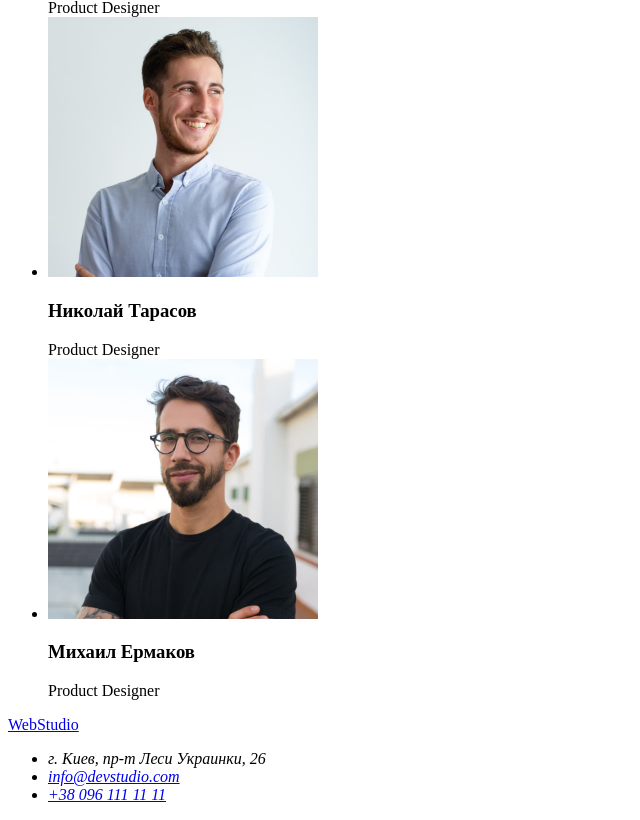
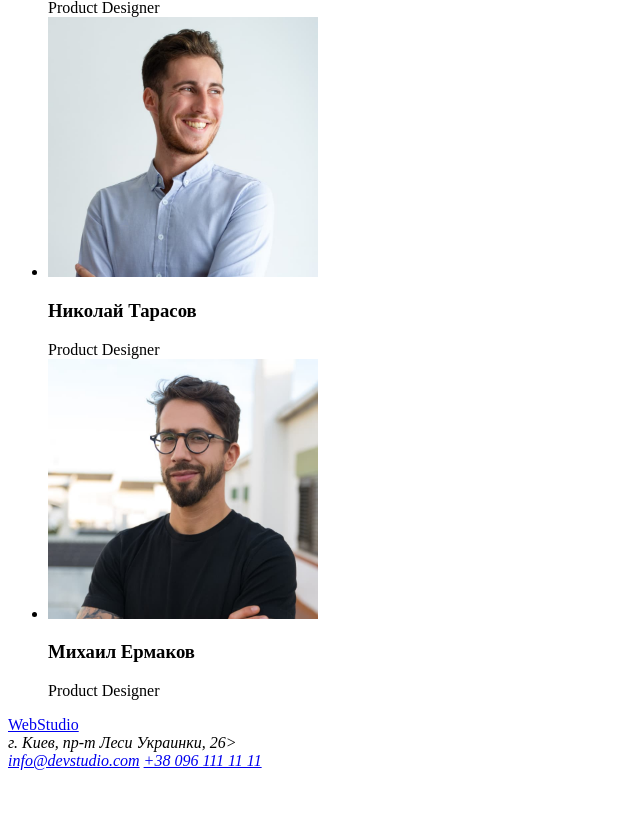
Before and after one commit to mamamamamaa/goit-markup-hw-01, a plain HTML site: page index.html in a window 1280 px wide. Shown: the part 2271-3091 px from the top of the page, without its empty margins (0-640 px from the left). After the commit the page ends 3049 px from the top, so only its background shows below. Drawn offline with Linux system fonts and the light colour scheme.

Commit message:
Разметка страницы
изменил adress в footer

```diff
--- a/index.html
+++ b/index.html
@@ -87,11 +87,12 @@
     <footer>
         <a href="/">WebStudio</a>
         <address>
-            <ul>
-                <li> г. Киев, пр-т Леси Украинки, 26</li>
-                <li><a href="mailto:info@devstudio.com">info@devstudio.com</a></li>
-                <li><a href="tel:+380961111111">+38 096 111 11 11</a></li>
-            </ul>
+             г. Киев, пр-т Леси Украинки, 26>
+        </address>
+
+        <address>
+            <a href="mailto:info@devstudio.com">info@devstudio.com</a>
+            <a href="tel:+380961111111">+38 096 111 11 11</a>
         </address>
     </footer>
 </body>
```
